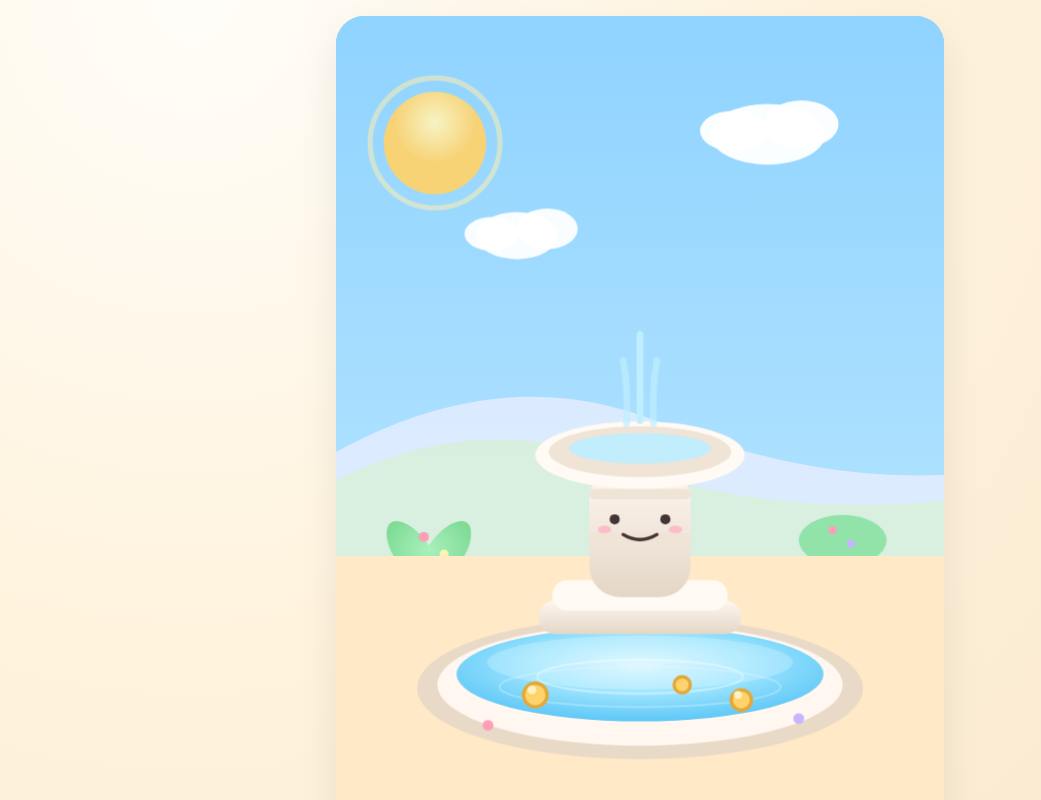
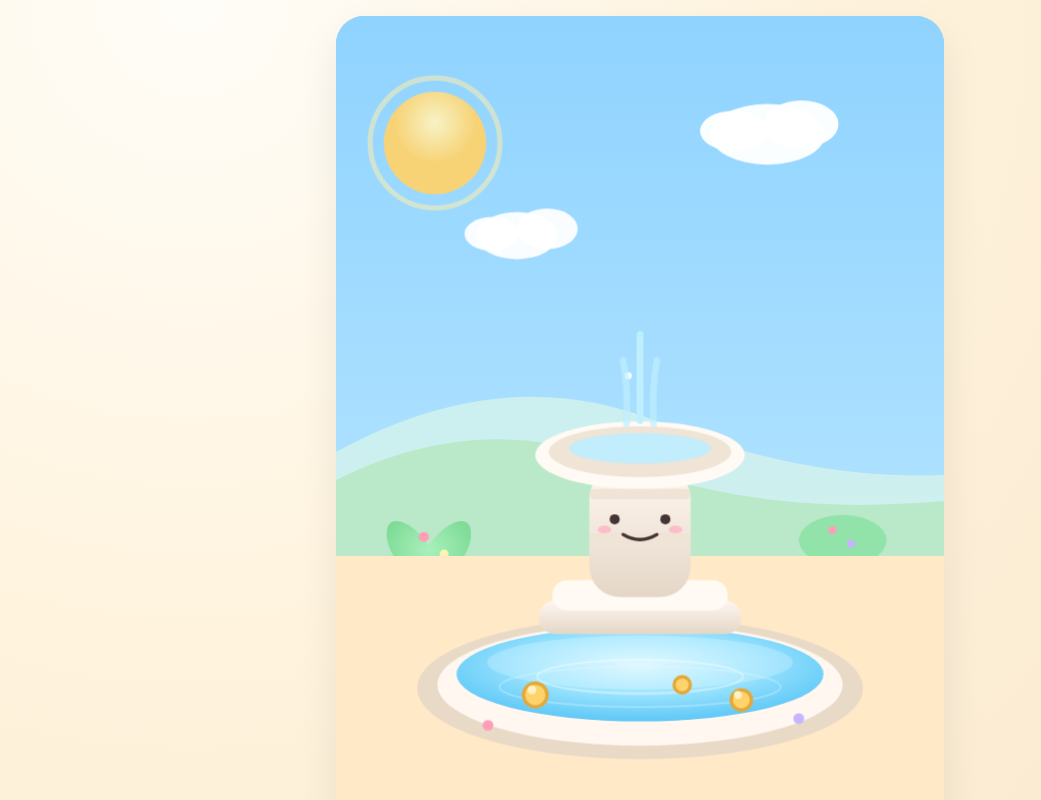
Before and after one commit to babel-lab/2025-WishingWell, a plain HTML site: page index.html in a window 1280 px wide. Shown: the top 800 px of the page, without its empty margins (0-1041 px from the left). Drawn offline with Linux system fonts and the light colour scheme.

Commit message:
fix: 噴泉加3顆3珠

```diff
--- a/index.html
+++ b/index.html
@@ -112,6 +112,34 @@
       opacity: 0.7;
       animation: poolRipple 6s ease-in-out infinite;
     }
+
+/* 🫧 噴泉常駐小水珠：緩慢出現 → 掉下去 → 消失 */
+@keyframes idleDrop {
+  0%   { opacity: 0; transform: translateY(0); }
+  20%  { opacity: 1; transform: translateY(-2px); }
+  70%  { opacity: 1; transform: translateY(6px); }
+  100% { opacity: 0; transform: translateY(10px); }
+}
+
+.idle-drop {
+  transform-origin: center;
+  animation: idleDrop 2.8s ease-in-out infinite;
+}
+
+/* 幾顆水珠用不同延遲與時長，讓節奏不一樣 */
+.idle-drop-1 {
+  animation-duration: 2.6s;
+  animation-delay: 0.0s;
+}
+.idle-drop-2 {
+  animation-duration: 3.1s;
+  animation-delay: 0.9s;
+}
+.idle-drop-3 {
+  animation-duration: 3.4s;
+  animation-delay: 1.6s;
+}
+
 
     /* 💧 平常的水柱：輕輕跳動 */
     @keyframes streamSoftPulse {
@@ -288,11 +316,14 @@
           <ellipse cx="95" cy="129" rx="16" ry="10" fill="#ffffff" opacity="0.95" />
         </g>
 
-        <!-- 遠處柔和小山 -->
-        <path d="M -20 270 Q 90 200 190 240 T 380 270 L 380 320 L -20 320 Z"
-              fill="#f1f0ff" opacity="0.7" />
-        <path d="M -10 280 Q 80 230 170 265 T 380 285 L 380 330 L -10 330 Z"
-              fill="#d8f0dd" opacity="0.9" />
+        <!-- 遠山（最遠：很淡的薄荷綠） -->
+<path d="M -20 270 Q 90 200 190 240 T 380 270 L 380 320 L -20 320 Z"
+      fill="#dff8e7" opacity="0.65" />
+
+<!-- 近山（淡淡綠，介於遠景與前景草坡之間） -->
+<path d="M -10 280 Q 80 230 170 265 T 380 285 L 380 330 L -10 330 Z"
+      fill="#b8e8c6" opacity="0.9" />
+
 
         <!-- 愛心灌木＋小花 -->
         <g class="bush">
@@ -360,8 +391,28 @@
         <!-- 上方圓盆 -->
         <ellipse cx="180" cy="260" rx="62" ry="20" fill="#fffaf4" />
         <ellipse cx="180" cy="258" rx="54" ry="15" fill="#f0e4d6" />
+
         <!-- 盆內水 -->
         <ellipse cx="180" cy="256" rx="42" ry="9" fill="#bfeeff" opacity="0.95" />
+
+<!-- 噴泉常駐小水珠：不噴發時也有微微動感 -->
+<g fill="#ffffff">
+  <!-- 中央上升的小水珠 -->
+  <g class="idle-drop idle-drop-1">
+    <circle cx="180" cy="210" r="2.4" />
+  </g>
+
+  <!-- 偏左的小水珠 -->
+  <g class="idle-drop idle-drop-2">
+    <circle cx="173" cy="214" r="2.1" />
+  </g>
+
+  <!-- 偏右的小水珠 -->
+  <g class="idle-drop idle-drop-3">
+    <circle cx="187" cy="212" r="2.1" />
+  </g>
+</g>
+
 
         <!-- 常態水柱（柔和） -->
         <g class="stream-soft" fill="none" stroke="#bfeeff" stroke-width="4" stroke-linecap="round">
@@ -369,6 +420,7 @@
           <path d="M172 256 Q 173 235 170 220" opacity="0.7" />
           <path d="M188 256 Q 187 235 190 220" opacity="0.7" />
         </g>
+
 
         <!-- 噴發水柱（整點） -->
         <g class="stream-erupt" fill="none" stroke="#d3f5ff" stroke-width="4" stroke-linecap="round">
@@ -380,13 +432,21 @@
           <path d="M184 175 Q 192 164 196 156" />
         </g>
 
-        <!-- 噴發水滴 -->
-        <g class="stream-erupt" fill="#d3f5ff">
-          <circle cx="160" cy="205" r="3" />
-          <circle cx="202" cy="200" r="3" />
-          <circle cx="175" cy="180" r="2.4" />
-          <circle cx="190" cy="173" r="2.4" />
-        </g>
+<!-- 噴發水滴（加量版，新增部分為白色） -->
+<g class="stream-erupt">
+  <!-- 原本藍色水滴 -->
+  <circle cx="160" cy="205" r="3" fill="#d3f5ff" />
+  <circle cx="202" cy="200" r="3" fill="#d3f5ff" />
+  <circle cx="175" cy="180" r="2.4" fill="#d3f5ff" />
+  <circle cx="190" cy="173" r="2.4" fill="#d3f5ff" />
+
+  <!-- 新增白色水珠（更亮、更可愛） -->
+  <circle cx="152" cy="195" r="2.6" fill="white" opacity="0.9" />
+  <circle cx="210" cy="190" r="2.6" fill="white" opacity="0.9" />
+  <circle cx="168" cy="188" r="2.2" fill="white" opacity="0.9" />
+  <circle cx="195" cy="184" r="2.2" fill="white" opacity="0.9" />
+  <circle cx="172" cy="170" r="2" fill="white" opacity="0.85" />
+  <circle cx="
 
         <!-- 噴發時的亮晶晶 -->
         <g class="sparkles">
```
